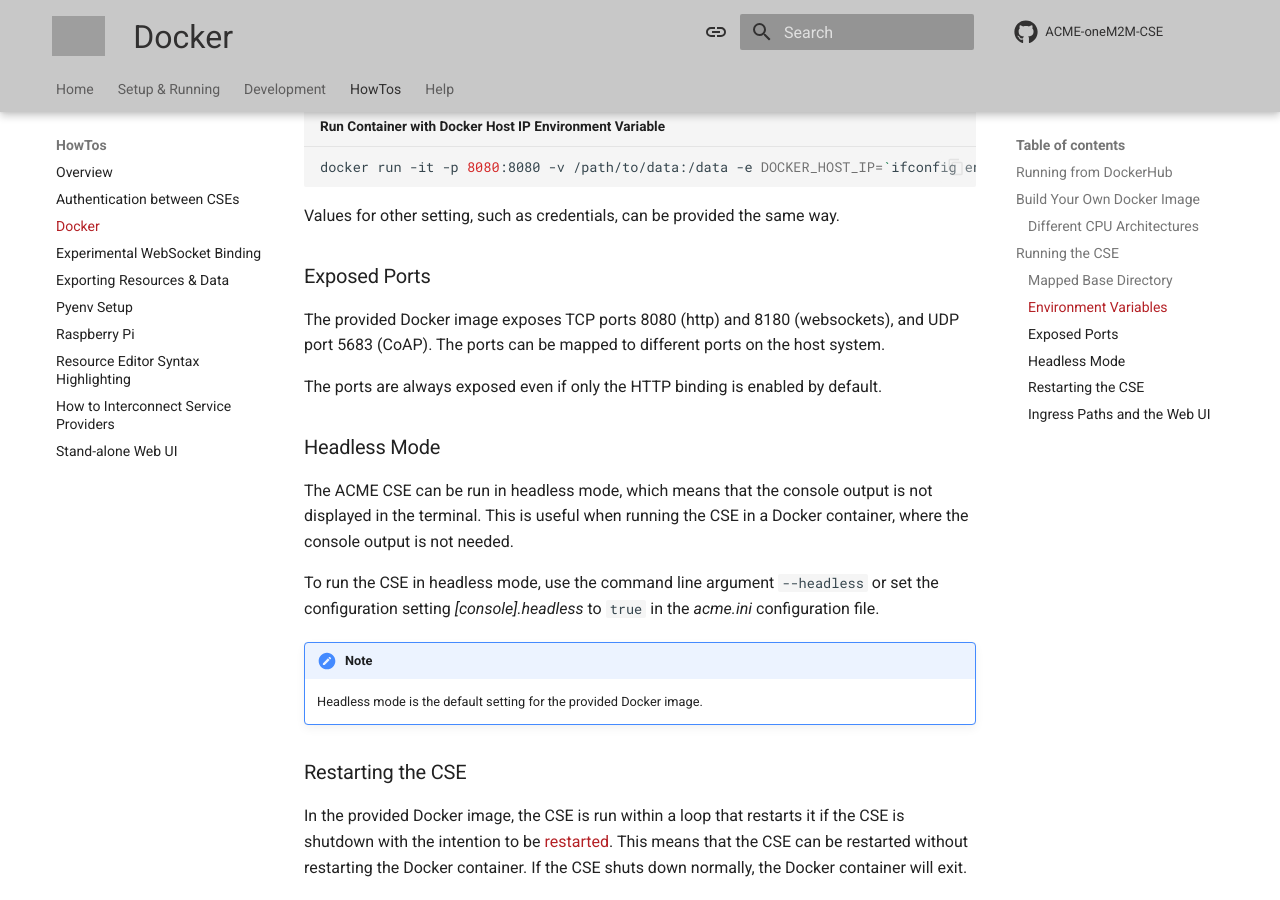
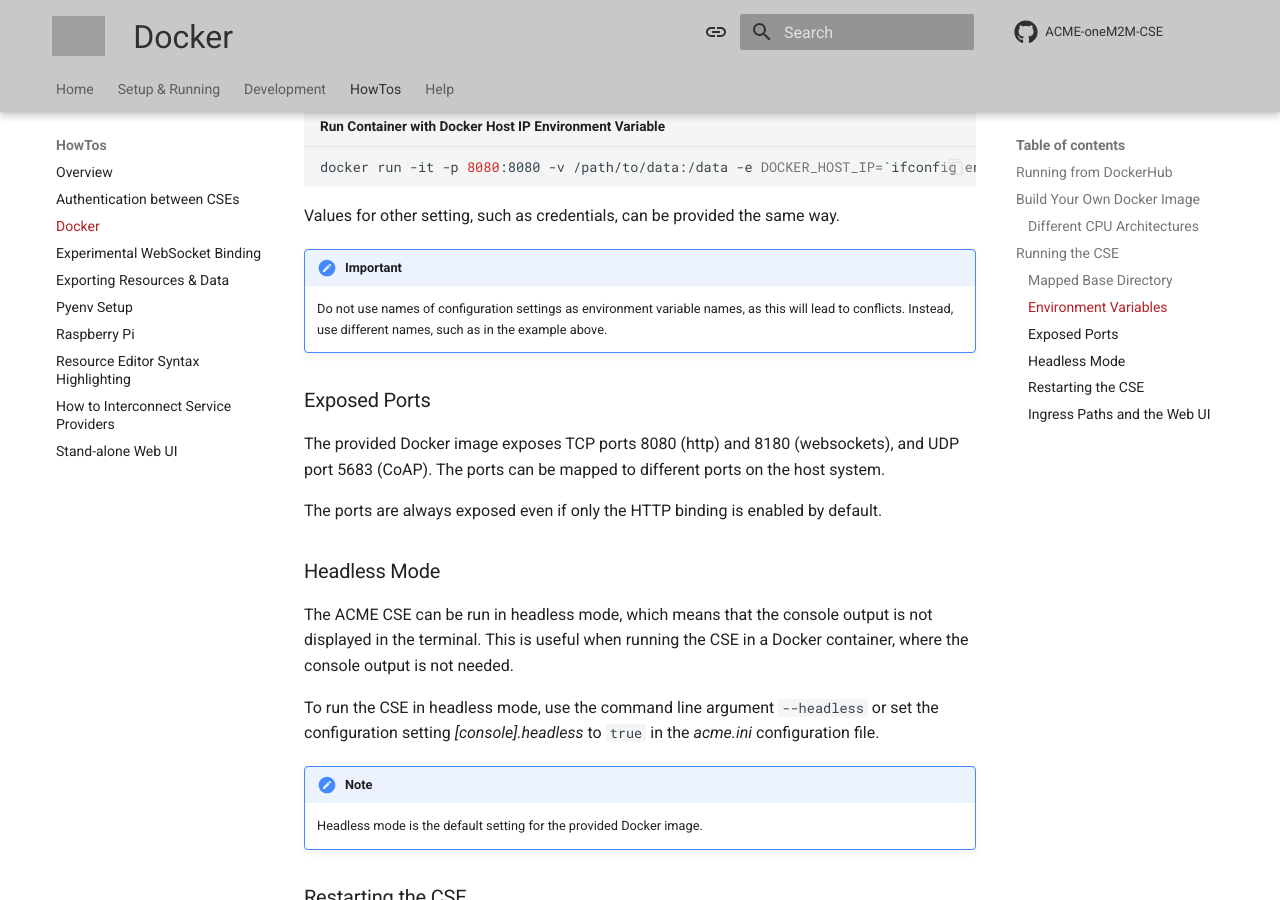
Before and after one commit to ankraft/ACME-oneM2M-CSE-mkdocs, an MkDocs documentation site: the page built from docs/howtos/Docker.md, in a window 1280 px wide and 900 px high, scrolled down 2342 px. Built offline with MkDocs 1.6.1 and Material for MkDocs 9.7.7, drawn with Linux system fonts in a browser that asks for light colours; comment, search, counter and statistics services are not loaded; grey boxes are pictures that could not be loaded.

Commit message:
Added information about possible conflicts when using env variables

```diff
--- a/docs/howtos/Docker.md
+++ b/docs/howtos/Docker.md
@@ -83,6 +83,10 @@
 
 Values for other setting, such as credentials, can be provided the same way.
 
+!!! important
+	Do not use names of configuration settings as environment variable names,
+	as this will lead to conflicts. Instead, use different names, such as in the example above.
+
 
 ### Exposed Ports
 
```
